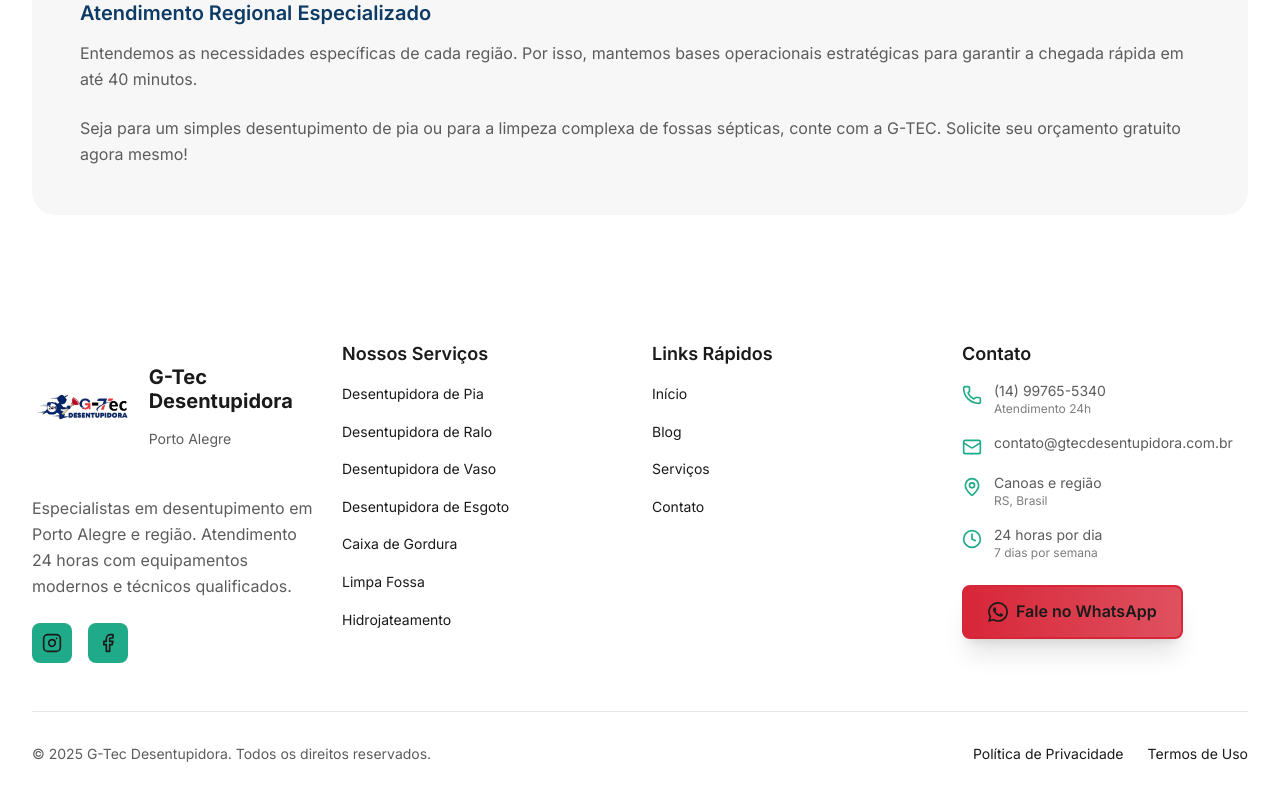
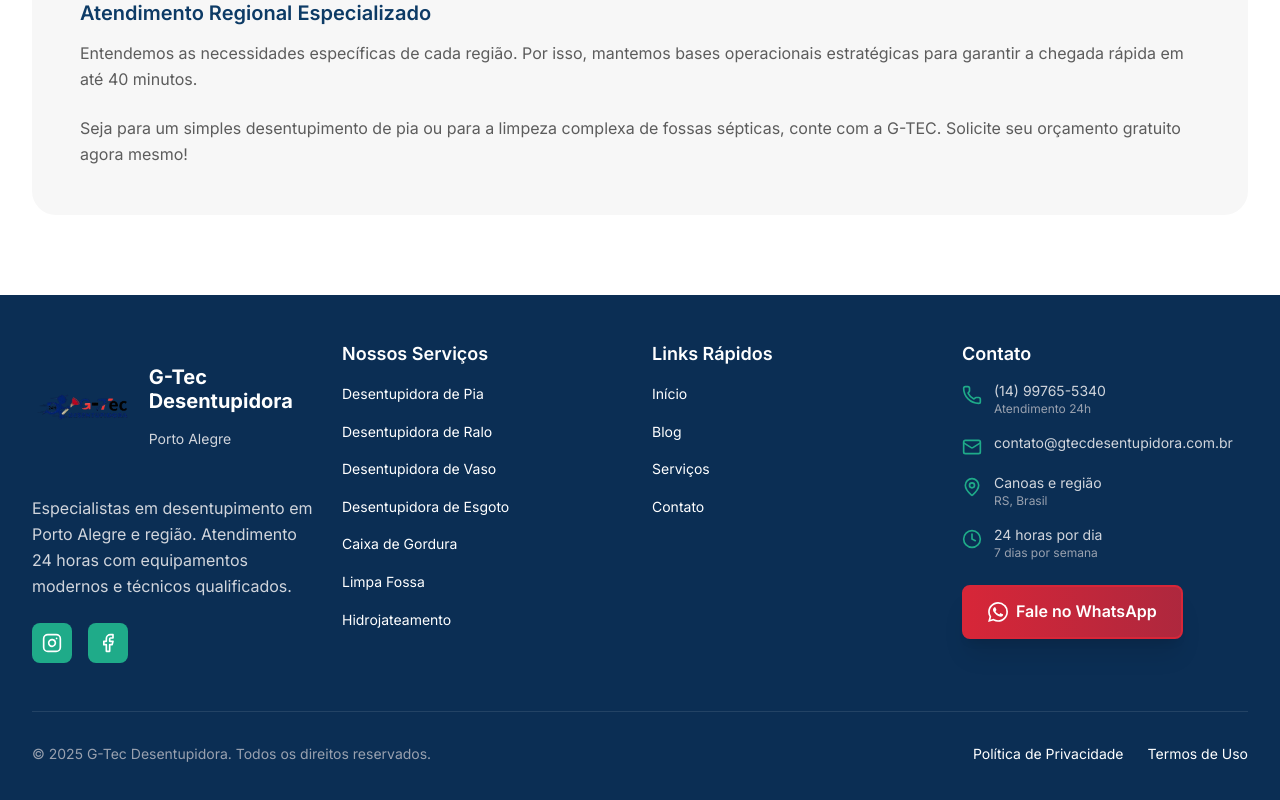
Before and after one commit to igormart21/Blog-Get, a Next.js app: page / in a window 1280 px wide. Shown: the part 2268-3068 px from the top of the page. Built offline with nearby package versions, Linux system fonts and the light colour scheme.

Commit message:
fix: Update footer background to dark blue

```diff
--- a/src/components/Footer.tsx
+++ b/src/components/Footer.tsx
@@ -26,7 +26,7 @@
     ];
 
     return (
-        <footer className="bg-white text-neutral-trueDark">
+        <footer className="bg-[#0B2E54] text-white">
             <div className="max-w-7xl mx-auto px-4 sm:px-6 lg:px-8 py-12">
                 <div className="grid grid-cols-1 md:grid-cols-2 lg:grid-cols-4 gap-8">
                     {/* Company Info */}
@@ -45,11 +45,11 @@
                                 <h3 className="text-xl font-poppins font-bold">
                                     G-Tec Desentupidora
                                 </h3>
-                                <p className="text-sm text-primary-gray">Porto Alegre</p>
+                                <p className="text-sm text-gray-300">Porto Alegre</p>
                             </div>
                         </Link>
 
-                        <p className="text-primary-gray mb-6 leading-relaxed">
+                        <p className="text-gray-300 mb-6 leading-relaxed">
                             Especialistas em desentupimento em Porto Alegre e região.
                             Atendimento 24 horas com equipamentos modernos e técnicos qualificados.
                         </p>
@@ -84,7 +84,7 @@
                                 <li key={service.href}>
                                     <Link
                                         href={service.href}
-                                        className="text-primary-soft hover:text-primary-blue transition-colors duration-200 text-sm"
+                                        className="text-gray-300 hover:text-primary-green transition-colors duration-200 text-sm"
                                     >
                                         {service.label}
                                     </Link>
@@ -103,7 +103,7 @@
                                 <li key={page.href}>
                                     <Link
                                         href={page.href}
-                                        className="text-primary-soft hover:text-primary-blue transition-colors duration-200 text-sm"
+                                        className="text-gray-300 hover:text-primary-green transition-colors duration-200 text-sm"
                                     >
                                         {page.label}
                                     </Link>
@@ -121,25 +121,25 @@
                             <div className="flex items-start space-x-3">
                                 <Phone className="w-5 h-5 text-primary-green mt-1 flex-shrink-0" />
                                 <div>
-                                    <p className="text-primary-gray text-sm">
+                                    <p className="text-gray-300 text-sm">
                                         <a
                                             href={`tel:+${siteConfig.phone.replace(/\D/g, '')}`}
-                                            className="hover:text-primary-blue transition-colors duration-200"
+                                            className="hover:text-primary-green transition-colors duration-200"
                                         >
                                             {siteConfig.phone}
                                         </a>
                                     </p>
-                                    <p className="text-xs text-primary-gray/80">Atendimento 24h</p>
+                                    <p className="text-xs text-gray-400">Atendimento 24h</p>
                                 </div>
                             </div>
 
                             <div className="flex items-start space-x-3">
                                 <Mail className="w-5 h-5 text-primary-green mt-1 flex-shrink-0" />
                                 <div>
-                                    <p className="text-primary-gray text-sm">
+                                    <p className="text-gray-300 text-sm">
                                         <a
                                             href={`mailto:${siteConfig.email}`}
-                                            className="hover:text-primary-blue transition-colors duration-200"
+                                            className="hover:text-primary-green transition-colors duration-200"
                                         >
                                             {siteConfig.email}
                                         </a>
@@ -150,20 +150,20 @@
                             <div className="flex items-start space-x-3">
                                 <MapPin className="w-5 h-5 text-primary-green mt-1 flex-shrink-0" />
                                 <div>
-                                    <p className="text-primary-gray text-sm">
+                                    <p className="text-gray-300 text-sm">
                                         {siteConfig.location}
                                     </p>
-                                    <p className="text-xs text-primary-gray/80">{siteConfig.state}, {siteConfig.country}</p>
+                                    <p className="text-xs text-gray-400">{siteConfig.state}, {siteConfig.country}</p>
                                 </div>
                             </div>
 
                             <div className="flex items-start space-x-3">
                                 <Clock className="w-5 h-5 text-primary-green mt-1 flex-shrink-0" />
                                 <div>
-                                    <p className="text-primary-gray text-sm">
+                                    <p className="text-gray-300 text-sm">
                                         24 horas por dia
                                     </p>
-                                    <p className="text-xs text-primary-gray/80">7 dias por semana</p>
+                                    <p className="text-xs text-gray-400">7 dias por semana</p>
                                 </div>
                             </div>
                         </div>
@@ -181,22 +181,22 @@
                 </div>
 
                 {/* Bottom Bar */}
-                <div className="border-t border-gray-200 mt-12 pt-8">
+                <div className="border-t border-white/10 mt-12 pt-8">
                     <div className="flex flex-col md:flex-row justify-between items-center space-y-4 md:space-y-0">
-                        <p className="text-primary-gray text-sm">
+                        <p className="text-gray-400 text-sm">
                             © {currentYear} G-Tec Desentupidora. Todos os direitos reservados.
                         </p>
 
                         <div className="flex space-x-6 text-sm">
                             <Link
                                 href="/politica-privacidade"
-                                className="text-primary-gray hover:text-primary-blue transition-colors duration-200"
+                                className="text-gray-400 hover:text-primary-green transition-colors duration-200"
                             >
                                 Política de Privacidade
                             </Link>
                             <Link
                                 href="/termos-uso"
-                                className="text-primary-gray hover:text-primary-blue transition-colors duration-200"
+                                className="text-gray-400 hover:text-primary-green transition-colors duration-200"
                             >
                                 Termos de Uso
                             </Link>
```
